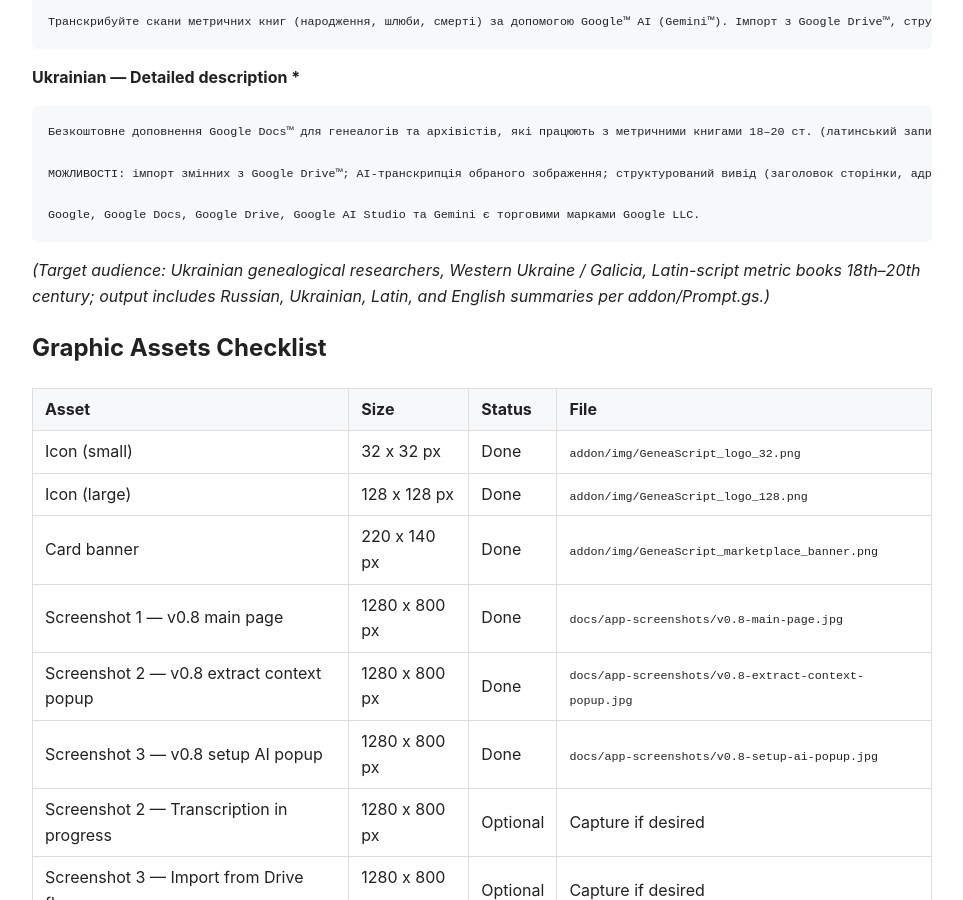
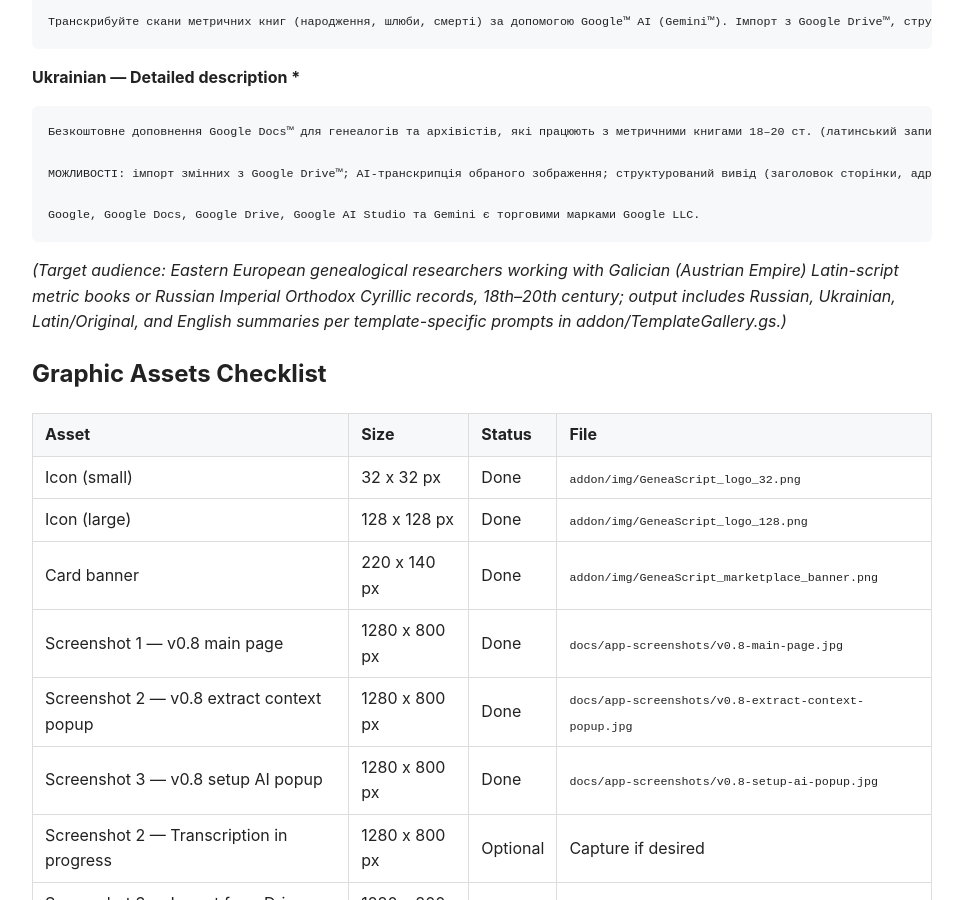
Before and after one commit to dekochka/geneascript-gdoc-addon, a Jekyll site: the page built from docs/STORE_LISTING.md, in a window 1280 px wide and 900 px high, scrolled down 3448 px. Shown: the whole window, without its empty margins (158-1121 px from the left). Built offline with Jekyll 4.4.1, drawn with Linux system fonts in a browser that asks for light colours; our own code applies the rules of GitHub Pages for plain Markdown files.

Commit message:
docs: update homepage and store listing for multi-region support
Update geographic descriptions to reflect Template Gallery v1.0:
- Homepage (index.html): Expand from "Western Ukraine / Galicia" to
  "Eastern Europe — Galicia (Austrian Empire) and the Russian Empire"
- Store listing: Update target audience from "Ukrainian genealogical
  researchers, Western Ukraine / Galicia" to "Eastern European
  genealogical researchers working with Galician (Austrian Empire)
  Latin-script metric books or Russian Imperial Orthodox Cyrillic records"
- Update reference from Prompt.gs to TemplateGallery.gs (new architecture)

Aligns marketing copy with two-template system (Galician GC + Russian Orthodox).

````diff
--- a/docs/STORE_LISTING.md
+++ b/docs/STORE_LISTING.md
@@ -145,7 +145,7 @@
 Google, Google Docs, Google Drive, Google AI Studio та Gemini є торговими марками Google LLC.
 ```
 
-*(Target audience: Ukrainian genealogical researchers, Western Ukraine / Galicia, Latin-script metric books 18th–20th century; output includes Russian, Ukrainian, Latin, and English summaries per addon/Prompt.gs.)*
+*(Target audience: Eastern European genealogical researchers working with Galician (Austrian Empire) Latin-script metric books or Russian Imperial Orthodox Cyrillic records, 18th–20th century; output includes Russian, Ukrainian, Latin/Original, and English summaries per template-specific prompts in addon/TemplateGallery.gs.)*
 
 ## Graphic Assets Checklist
 
--- a/docs/index.html
+++ b/docs/index.html
@@ -4,7 +4,7 @@
 ---
 <img src="GeneaScript_logo_128.png" alt="GeneaScript" width="128" height="128" />
 <h1>GeneaScript Metric Book Transcriber</h1>
-<p>Free Google Docs™ add-on for transcribing metric book images (birth, marriage, death registers) using Gemini™ (Google™ AI). For genealogists and archivists working with 19th/20th-century vital records from Western Ukraine / Galicia.</p>
+<p>Free Google Docs™ add-on for transcribing metric book images (birth, marriage, death registers) using Gemini™ (Google™ AI). For genealogists and archivists working with 19th/20th-century vital records from Eastern Europe — Galicia (Austrian Empire) and the Russian Empire.</p>
 <ul>
   <li><a href="https://github.com/dekochka/geneascript-gdoc-addon">Source &amp; install</a></li>
   <li><a href="USER_GUIDE.html">User guide</a></li>
````
